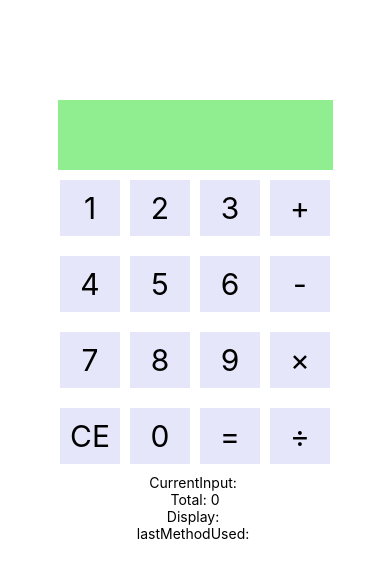
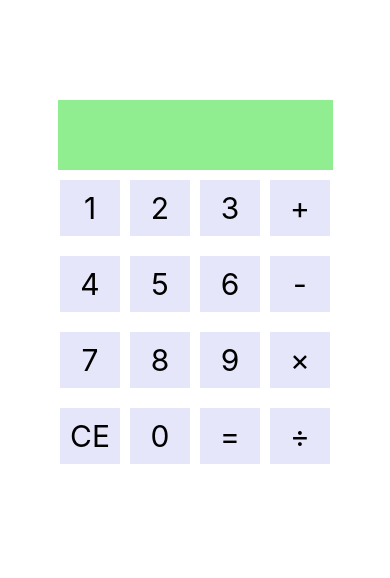
Before and after one commit to lanachiad/calculator-app, a React Native app: screen / in a window 390 px wide. Shown: the top 578 px of the page. Built offline with nearby package versions, Linux system fonts and the light colour scheme.

Commit message:
Remove text at the bottom for testing

```diff
--- a/Calculator.js
+++ b/Calculator.js
@@ -134,18 +134,6 @@ class Calculator extends React.Component {
 					<Button triggerButton={this.onBtnPress} value={'='} />
 					<Button triggerButton={this.onBtnPress} value={'÷'} />
 				</View>
-				<Text>
-					CurrentInput: {this.state.currentInput}
-				</Text>
-				<Text>
-					Total: {this.state.total}
-				</Text>
-				<Text>
-					Display: {this.state.display}
-				</Text>
-				<Text>
-					lastMethodUsed: {this.state.lastMethodUsed}
-				</Text>
 			</View>
 		);
 	};
```
